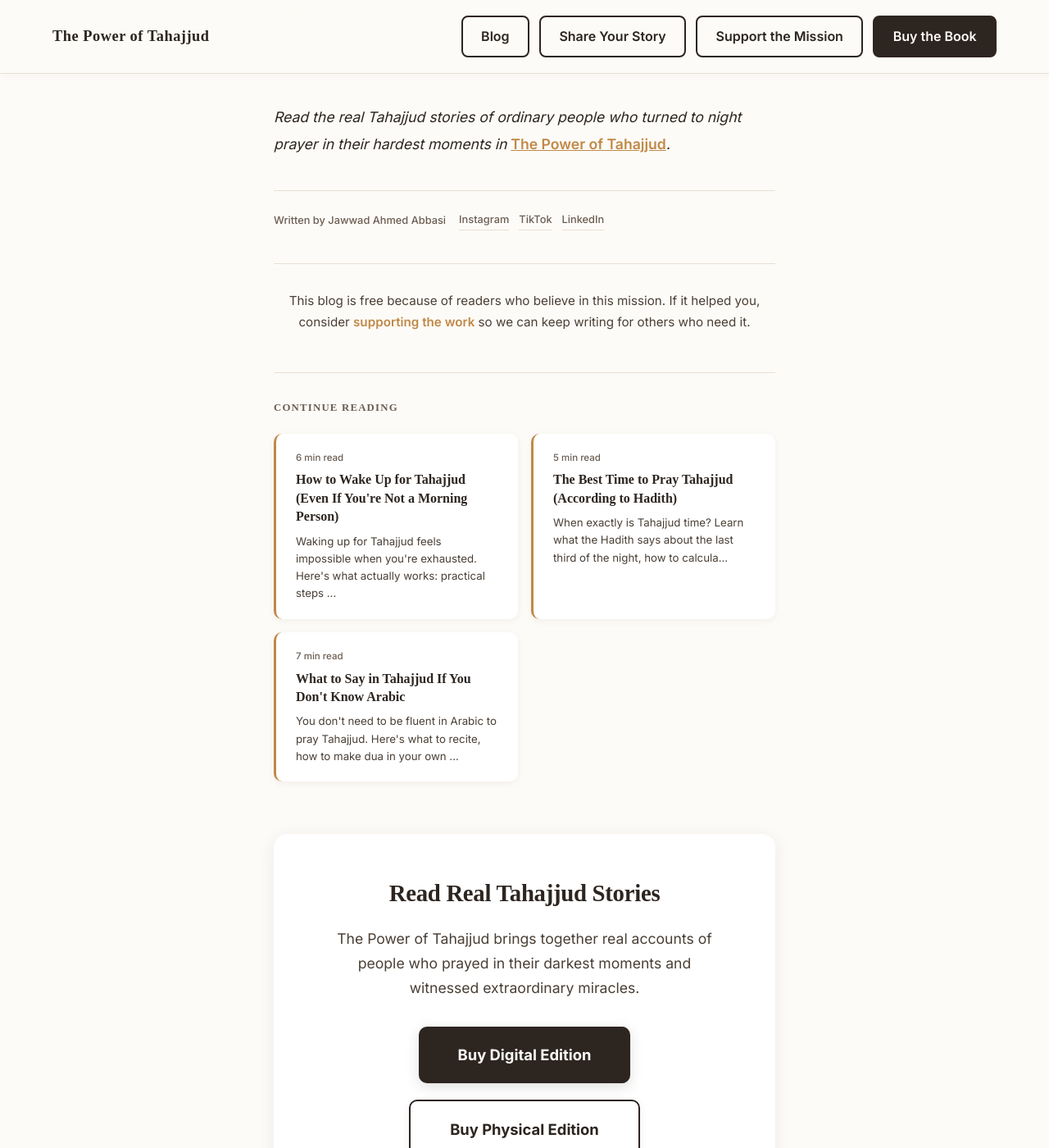
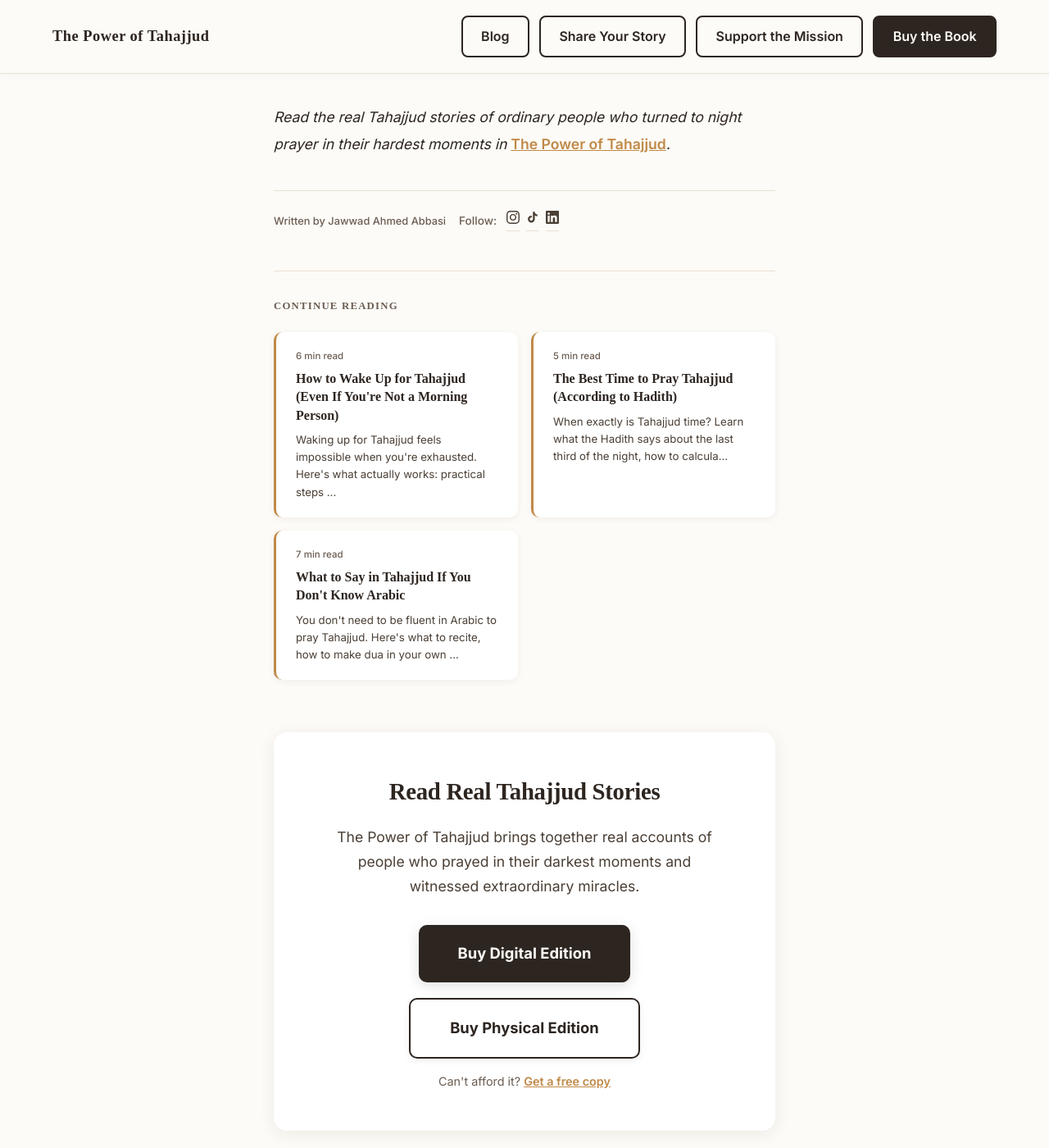
Before and after one commit to Omnitryx-Inc/tahajjud-fe-main, a Jekyll site: the page built from _posts/2026-03-03-tahajjud-for-beginners.md, in a window 1280 px wide and 1400 px high, scrolled down 5733 px. Shown: the whole window at 82% size. Built offline with Jekyll 4.4.1, drawn with Linux system fonts in a browser that asks for light colours; some web fonts are replaced.

Commit message:
adjustments

```diff
--- a/_layouts/default.html
+++ b/_layouts/default.html
@@ -83,7 +83,7 @@
     <link rel="preconnect" href="https://fonts.gstatic.com" crossorigin>
     <link href="https://fonts.googleapis.com/css2?family=Cormorant+Garamond:ital,wght@0,400;0,500;0,600;0,700;1,400&family=Inter:wght@300;400;500;600;700&display=swap" rel="stylesheet">
     <link rel="stylesheet" href="/assets/css/main.v1.4.css">
-    <link rel="stylesheet" href="/assets/css/blog.v1.4.css">
+    <link rel="stylesheet" href="/assets/css/blog.v1.5.css">
 </head>
 
 <body>
--- a/_layouts/post.html
+++ b/_layouts/post.html
@@ -97,7 +97,7 @@
     <link rel="preconnect" href="https://fonts.gstatic.com" crossorigin>
     <link href="https://fonts.googleapis.com/css2?family=Cormorant+Garamond:ital,wght@0,400;0,500;0,600;0,700;1,400&family=Inter:wght@300;400;500;600;700&display=swap" rel="stylesheet">
     <link rel="stylesheet" href="/assets/css/main.v1.4.css">
-    <link rel="stylesheet" href="/assets/css/blog.v1.4.css">
+    <link rel="stylesheet" href="/assets/css/blog.v1.5.css">
 </head>
 
 <body>
@@ -132,14 +132,19 @@
 
         <div class="post-author post-author-bottom">
           <span>Written by Jawwad Ahmed Abbasi</span>
-          <span class="post-author-socials">
-            <a href="https://www.instagram.com/jawwad_ab/" target="_blank" rel="noopener">Instagram</a>
-            <a href="https://www.tiktok.com/@jawwad_ab" target="_blank" rel="noopener">TikTok</a>
-            <a href="https://www.linkedin.com/in/jaabbasi/" target="_blank" rel="noopener">LinkedIn</a>
+          <span class="post-author-socials" style="display:flex; align-items:center; gap:0.5rem;">
+            <span style="font-size:0.85rem; color:var(--text-light); margin-right:0.25rem;">Follow:</span>
+            <a href="https://www.instagram.com/jawwad_ab/" target="_blank" rel="noopener" aria-label="Instagram" onclick="gtag('event', 'click_social_follow', { 'platform': 'instagram', 'button_location': 'blog_post_footer' });" style="color:var(--text-medium); transition:color 0.2s; text-decoration:none;" onmouseover="this.style.color='#E1306C'" onmouseout="this.style.color='var(--text-medium)'">
+              <svg width="16" height="16" viewBox="0 0 24 24" fill="currentColor"><path d="M12 2.163c3.204 0 3.584.012 4.85.07 3.252.148 4.771 1.691 4.919 4.919.058 1.265.069 1.645.069 4.849 0 3.205-.012 3.584-.069 4.849-.149 3.225-1.664 4.771-4.919 4.919-1.266.058-1.644.07-4.85.07-3.204 0-3.584-.012-4.849-.07-3.26-.149-4.771-1.699-4.919-4.92-.058-1.265-.07-1.644-.07-4.849 0-3.204.013-3.583.07-4.849.149-3.227 1.664-4.771 4.919-4.919 1.266-.057 1.645-.069 4.849-.069zm0-2.163c-3.259 0-3.667.014-4.947.072-4.358.2-6.78 2.618-6.98 6.98-.059 1.281-.073 1.689-.073 4.948 0 3.259.014 3.668.072 4.948.2 4.358 2.618 6.78 6.98 6.98 1.281.058 1.689.072 4.948.072 3.259 0 3.668-.014 4.948-.072 4.354-.2 6.782-2.618 6.979-6.98.059-1.28.073-1.689.073-4.948 0-3.259-.014-3.667-.072-4.947-.196-4.354-2.617-6.78-6.979-6.98-1.281-.059-1.69-.073-4.949-.073zm0 5.838c-3.403 0-6.162 2.759-6.162 6.162s2.759 6.163 6.162 6.163 6.162-2.759 6.162-6.163c0-3.403-2.759-6.162-6.162-6.162zm0 10.162c-2.209 0-4-1.79-4-4 0-2.209 1.791-4 4-4s4 1.791 4 4c0 2.21-1.791 4-4 4zm6.406-11.845c-.796 0-1.441.645-1.441 1.44s.645 1.44 1.441 1.44c.795 0 1.439-.645 1.439-1.44s-.644-1.44-1.439-1.44z"/></svg>
+            </a>
+            <a href="https://www.tiktok.com/@jawwad_ab" target="_blank" rel="noopener" aria-label="TikTok" onclick="gtag('event', 'click_social_follow', { 'platform': 'tiktok', 'button_location': 'blog_post_footer' });" style="color:var(--text-medium); transition:color 0.2s; text-decoration:none;" onmouseover="this.style.color='#000'" onmouseout="this.style.color='var(--text-medium)'">
+              <svg width="16" height="16" viewBox="0 0 24 24" fill="currentColor"><path d="M19.59 6.69a4.83 4.83 0 0 1-3.77-4.25V2h-3.45v13.67a2.89 2.89 0 0 1-2.88 2.5 2.89 2.89 0 0 1-2.89-2.89 2.89 2.89 0 0 1 2.89-2.89c.28 0 .54.04.79.1V9.01a6.33 6.33 0 0 0-.79-.05 6.34 6.34 0 0 0-6.34 6.34 6.34 6.34 0 0 0 6.34 6.34 6.34 6.34 0 0 0 6.33-6.34V8.69a8.18 8.18 0 0 0 4.78 1.52V6.73a4.85 4.85 0 0 1-1.01-.04z"/></svg>
+            </a>
+            <a href="https://www.linkedin.com/in/jaabbasi/" target="_blank" rel="noopener" aria-label="LinkedIn" onclick="gtag('event', 'click_social_follow', { 'platform': 'linkedin', 'button_location': 'blog_post_footer' });" style="color:var(--text-medium); transition:color 0.2s; text-decoration:none;" onmouseover="this.style.color='#0077B5'" onmouseout="this.style.color='var(--text-medium)'">
+              <svg width="16" height="16" viewBox="0 0 24 24" fill="currentColor"><path d="M20.447 20.452h-3.554v-5.569c0-1.328-.027-3.037-1.852-3.037-1.853 0-2.136 1.445-2.136 2.939v5.667H9.351V9h3.414v1.561h.046c.477-.9 1.637-1.85 3.37-1.85 3.601 0 4.267 2.37 4.267 5.455v6.286zM5.337 7.433a2.062 2.062 0 0 1-2.063-2.065 2.064 2.064 0 1 1 2.063 2.065zm1.782 13.019H3.555V9h3.564v11.452zM22.225 0H1.771C.792 0 0 .774 0 1.729v20.542C0 23.227.792 24 1.771 24h20.451C23.2 24 24 23.227 24 22.271V1.729C24 .774 23.2 0 22.222 0h.003z"/></svg>
+            </a>
           </span>
         </div>
-
-        <p class="post-support" onclick="gtag('event', 'click_support_mission', { 'button_location': 'blog_post_footer' });">This blog is free because of readers who believe in this mission. If it helped you, consider <a href="/support-the-mission/">supporting the work</a> so we can keep writing for others who need it.</p>
 
         {% assign related_posts = "" | split: "" %}
         {% if page.related %}
@@ -187,6 +192,24 @@
     </article>
   </main>
 
+  <!-- Sticky mobile CTA -->
+  <div id="sticky-bar" style="display:none; position:fixed; bottom:0; left:0; right:0; background:var(--text-dark); padding:0.9rem 1.5rem; z-index:999; justify-content:space-between; align-items:center;">
+    <span style="color:var(--cream-white); font-size:0.95rem; font-weight:600; font-family:'Inter',sans-serif;">The Power of Tahajjud</span>
+    <a href="/free/" style="background:var(--gold-primary); color:var(--cream-white); padding:0.55rem 1.2rem; border-radius:6px; font-size:0.88rem; font-weight:700; font-family:'Inter',sans-serif; text-decoration:none; white-space:nowrap; margin-left:1rem;" onclick="gtag('event', 'click_sticky_bar', { 'button_location': 'blog_sticky_bar' });">Get the Book Free</a>
+  </div>
+  <script>
+    (function() {
+      var bar = document.getElementById('sticky-bar');
+      var shown = false;
+      window.addEventListener('scroll', function() {
+        if (!shown && window.scrollY > 300) {
+          bar.style.display = 'flex';
+          shown = true;
+        }
+      }, { passive: true });
+    })();
+  </script>
+
   {% include footer.html %}
   {% include utm-overrides.html %}
 
--- a/assets/css/blog.v1.4.css
+++ b/assets/css/blog.v1.5.css
@@ -1,6 +1,16 @@
 /* ============================================
    BLOG — matches main site design language
    ============================================ */
+
+/* Sticky bar — mobile only */
+#sticky-bar {
+  display: none;
+}
+@media (min-width: 769px) {
+  #sticky-bar {
+    display: none !important;
+  }
+}
 
 /* Blog Index Page */
 .blog-hero {
```
